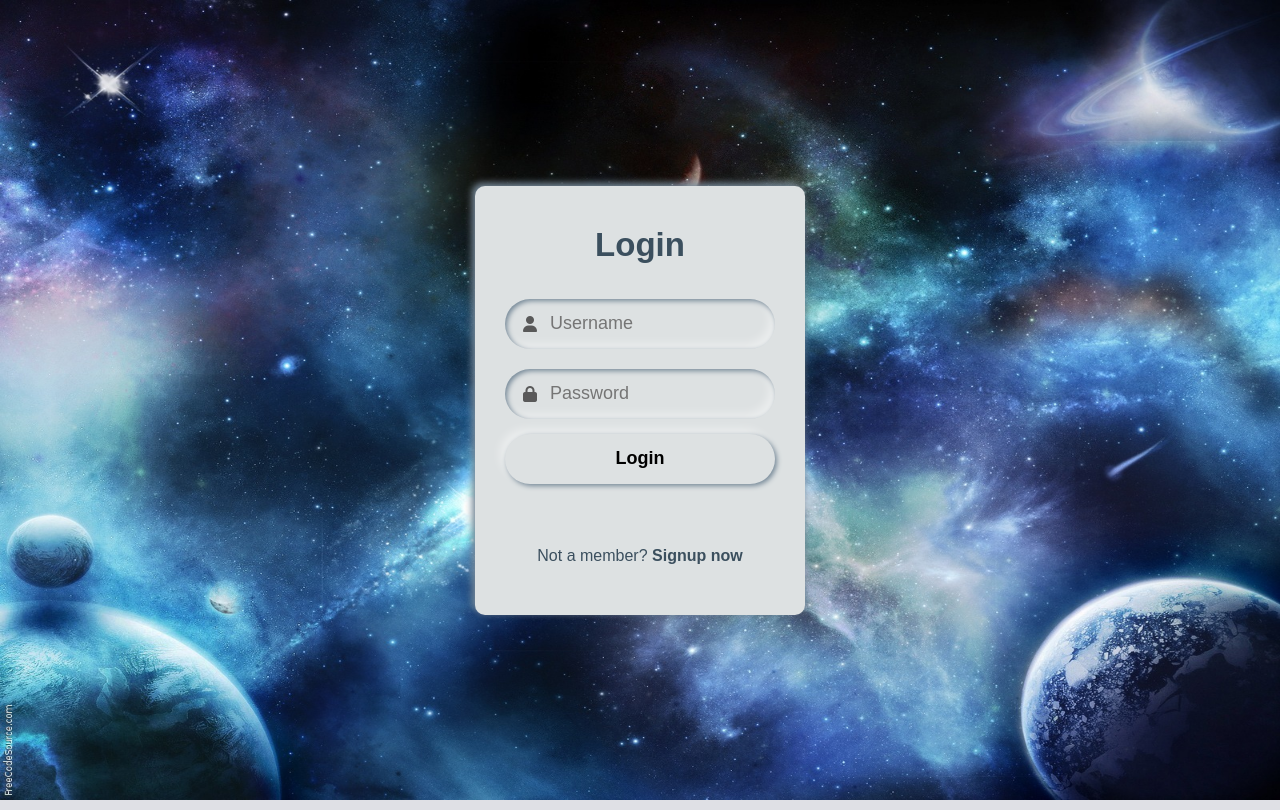
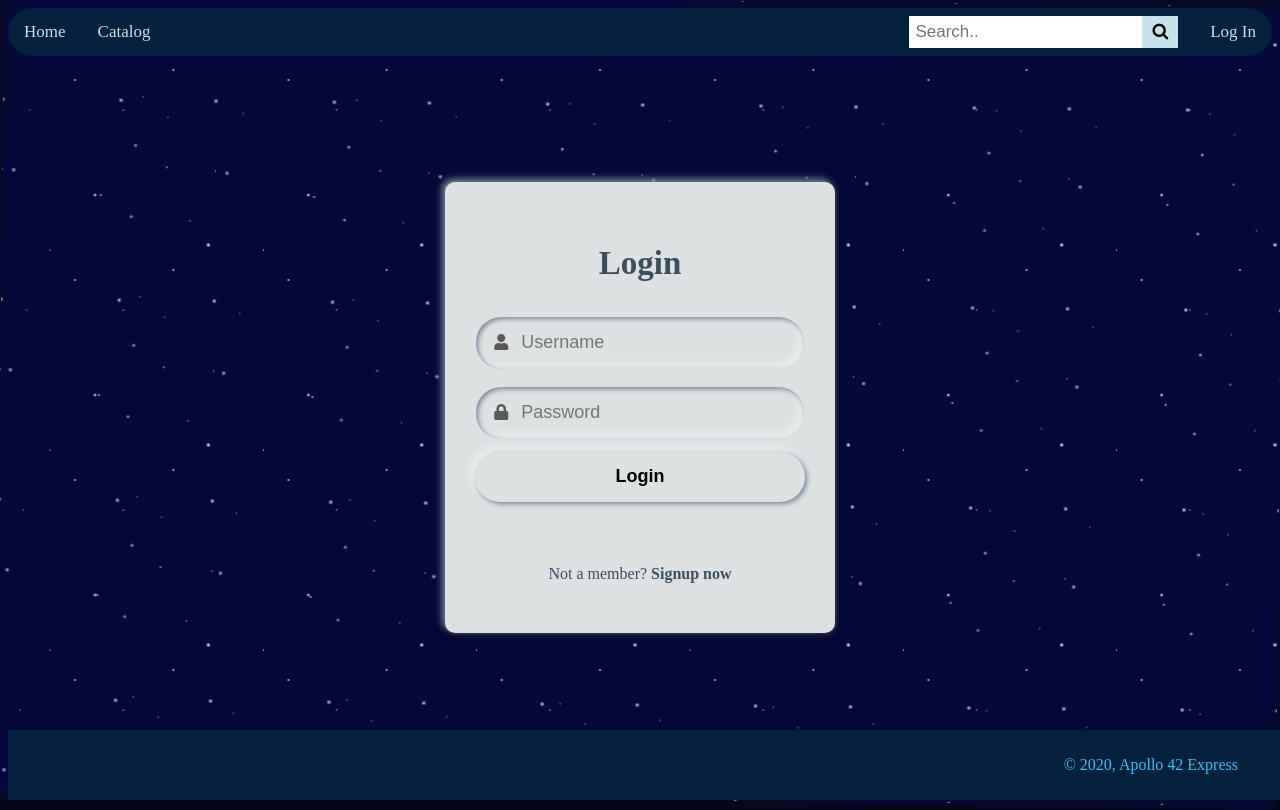
Before and after one commit to ChunwingNg/eCommerce-Site-Demo, a PHP site: page /php/login.php in a window 1280 px wide. Run offline with PHP 8.4, Linux system fonts and the light colour scheme; some libraries are stand-ins or nearby versions.

Commit message:
Massive Styling change to login/registration

```diff
--- a/css/login.css
+++ b/css/login.css
@@ -1,73 +1,61 @@
-html{
-    height: 100%;
-    width: 100%;
-    background-image: url('../img/background.jpg');
-    background-size: 100% 100%;
-    background-repeat: no-repeat;
-
-}
-body{
-    height: 100%;
-    display: grid;
-    place-items: center;
-    text-align: center;
-}
-
-.content{
+.content {
     width: 330px;
     background: #dde1e2;
     border-radius: 10px;
     padding: 40px 30px;
-    box-shadow: -3px -3px 7px #768998,
-    2px 2px 5px rgba(94, 104, 121, 0.288);
+    box-shadow: -3px -3px 7px #768998, 2px 2px 5px rgba(94, 104, 121, 0.288);
+    text-align: center;
+    justify-self: center;
+    margin-left: auto;
+    margin-right: auto;
+    margin-top: 10%;
 }
 
-.content header h1{
+.content header h1 {
     font-size: 33px;
     font-weight: 600;
     margin-bottom: 35px;
     color: #3B4F5E;
 }
 
-.content .field{
+.content .field {
     height: 50px;
     width: 100%;
-    display: flex;
     position: relative;
 }
 
-.field input{
+.field input {
     height: 100%;
-    width: 100%;
+    width: 85%;
     padding-left: 45px;
     font-size: 18px;
     outline: none;
     border: none;
     color: #3B4F5E;
-    background: #dde1e2;                                                                                                                                     /*forgot-pass:hover a{text-decoration: underline}button{margin: 15px 0;width: 100%;height: 50px;color: #000;font-size: 18px;font-weight: 60 background: #dde1e7;border: none;outline: nocursor: pointer;border-radius: 25px;box-shadow: 2px 2px 5px #babecc,-5px -5px 10px #ffffff73;}*/
+    background: #dde1e2;
+    /*forgot-pass:hover a{text-decoration: underline}button{margin: 15px 0;width: 100%;height: 50px;color: #000;font-size: 18px;font-weight: 60 background: #dde1e7;border: none;outline: nocursor: pointer;border-radius: 25px;box-shadow: 2px 2px 5px #babecc,-5px -5px 10px #ffffff73;}*/
     border-radius: 25px;
-    box-shadow: inset 2px 2px 5px #768998,
-    inset -5px -5px 10px #ffffff73;
+    box-shadow: inset 2px 2px 5px #768998, inset -5px -5px 10px #ffffff73;
 }
 
-.field input:focus ~ label{
-    box-shadow: inset 2px 2px 5px #768998,
-    inset -1px -1px 2px #ffffff73;
+.field input:focus~label {
+    box-shadow: inset 2px 2px 5px #768998, inset -1px -1px 2px #ffffff73;
     opacity: 0;
 }
 
-.field:nth-child(2){
+.field:nth-child(2) {
     margin-top: 20px;
 }
 
-.field span{                                                                                                                                     /*forgot-pass:hover a{text-decoration: underline}button{margin: 15px 0;width: 100%;height: 50px;color: #000;font-size: 18px;font-weight: 60 background: #dde1e7;border: none;outline: nocursor: pointer;border-radius: 25px;box-shadow: 2px 2px 5px #babecc,-5px -5px 10px #ffffff73;}*/
+.field span {
+    /*forgot-pass:hover a{text-decoration: underline}button{margin: 15px 0;width: 100%;height: 50px;color: #000;font-size: 18px;font-weight: 60 background: #dde1e7;border: none;outline: nocursor: pointer;border-radius: 25px;box-shadow: 2px 2px 5px #babecc,-5px -5px 10px #ffffff73;}*/
     position: absolute;
     width: 50px;
     line-height: 50px;
     color: #595959;
 }
 
-.field label{
+.field label {
     position: absolute;
     top: 50%;
     left: 45px;
@@ -75,12 +63,13 @@ body{
     color: #666666;
     transform: translateY(-50%);
 }
-.field input:focus ~ label{                                                                                                                                     /*forgot-pass:hover a{text-decoration: underline}button{margin: 15px 0;width: 100%;height: 50px;color: #000;font-size: 18px;font-weight: 60 background: #dde1e7;border: none;outline: nocursor: pointer;border-radius: 25px;box-shadow: 2px 2px 5px #babecc,-5px -5px 10px #ffffff73;}*/
+
+.field input:focus~label {
+    /*forgot-pass:hover a{text-decoration: underline}button{margin: 15px 0;width: 100%;height: 50px;color: #000;font-size: 18px;font-weight: 60 background: #dde1e7;border: none;outline: nocursor: pointer;border-radius: 25px;box-shadow: 2px 2px 5px #babecc,-5px -5px 10px #ffffff73;}*/
     opacity: 0;
 }
 
-
-button {
+.submit_b {
     margin: 15px 0;
     width: 100%;
     height: 50px;
@@ -91,36 +80,36 @@ button {
     outline: none;
     cursor: pointer;
     border-radius: 25px;
-    box-shadow: 2px 2px 5px #768998,
-    -5px -5px 10px #ffffff73;
+    box-shadow: 2px 2px 5px #768998, -5px -5px 10px #ffffff73;
 }
-button a{
+
+.submit_b a {
     color: #3B4F5E;
     text-decoration: none;
 }
-button:focus{
+
+.submit_b:focus {
     color: #1EB1C8;
-    box-shadow: inset 2px 2px 5px #768998,
-    inset -5px -5px 10px #ffffff73;
+    box-shadow: inset 2px 2px 5px #768998, inset -5px -5px 10px #ffffff73;
 }
 
-button:hover{
+.submit_b:hover {
     text-decoration: underline;
 }
 
-.signup{
+.signup {
     font-size: 16px;
     color: #3B4F5E;
     margin: 10px 0;
     padding-top: 50px;
 }
 
-.signup a{
+.signup a {
     font-weight: bold;
     color: #3B4F5E;
     text-decoration: none;
 }
 
-.signup a:hover{
+.signup a:hover {
     text-decoration: underline;
 }
--- a/css/main.css
+++ /dev/null
@@ -1,11 +0,0 @@
-* {
-    margin: 0;
-    padding: 0;
-    box-sizing: border-box;
-    font-family: 'Poppins', sans-serif;
-}
-/*COLOR:*/
-/* #3B4F5E*/
-/* #768998*/
-/* #D1E1E2*/
-/* #1EB1C8*/
--- a/css/style.css
+++ b/css/style.css
@@ -85,7 +85,7 @@ body {
     border: none;
 }
 
-.topnav .search-container button {
+.topnav .search-container .search_b {
     float: right;
     padding: 6px 10px;
     margin-top: 8px;
@@ -95,11 +95,11 @@ body {
     cursor: pointer;
 }
 
-.topnav button {
+.topnav .search_b {
     font-size: 17px;
 }
 
-.topnav .search-container button:hover {
+.topnav .search-container .search_b:hover {
     background: #42BCF3;
 }
 
@@ -122,7 +122,7 @@ body {
     margin-right: auto;
 }
 
-.btn {
+.ebtn {
     position: relative;
     display: block;
     color: #42BCF3;
@@ -137,7 +137,7 @@ body {
     transition: 1s all ease;
 }
 
-.btn::before {
+.ebtn::before {
     background: #015CAA;
     content: "";
     position: absolute;
@@ -148,13 +148,13 @@ body {
     transition: all 0.6s ease;
 }
 
-.btn::before {
+.ebtn::before {
     width: 100%;
     height: 0%;
     transform: translate(-50%, -50%) rotate(45deg);
 }
 
-.btn:hover::before {
+.ebtn:hover::before {
     height: 450%;
 }
 
@@ -238,7 +238,7 @@ footer {
 
 /* Catalog styling */
 
-.catalog_content {
+.content-main {
     background-color: #0592d33d;
     border-radius: 10px;
     box-shadow: -3px -3px 7px #768998, 2px 2px 5px rgba(94, 104, 121, 0.288);
@@ -247,3 +247,7 @@ footer {
     margin-left: 190px;
     margin-top: 75px;
 }
+
+h1 {
+    color: 42BCF3;
+}
--- a/php/base.php
+++ b/php/base.php
@@ -55,7 +55,7 @@
     <div class="search-container">
         <form action="catalog.php" method="post">
             <input type="text" placeholder="Search.." name="search">
-            <button type="submit" name="catalog_search"><i class="fa fa-search"></i></button>
+            <button type="submit" name="catalog_search" class="search_b"><i class="fa fa-search"></i></button>
         </form>
     </div>
 </div>
--- a/php/homepage.php
+++ b/php/homepage.php
@@ -20,7 +20,7 @@
             <div class="right-c">
                 <h3 class="desc">Apollo 42 express is a vast Space-based enterprise that sells all the commodities that you would need on your travels through the endless expanse of space. We value our customers time with our state of the art hyperdrive delivery service that is guaranteed to arrive in your solar system within 50 nanoseconds or your money back guarantee. Whether it be fresh hypermatter mined from the homeworld of the Terasec species or a simple water bottle from earth. We'll get it to you quickly and efficiently. Hit the button below to explore our catalog.</h3>
                 <div class="middle">
-                    <a href="catalog.php" class="btn"><span>Blast Off!</span></a>
+                    <a href="catalog.php" class="ebtn"><span>Blast Off!</span></a>
                 </div>
             </div>
         </div>
--- a/php/login.php
+++ b/php/login.php
@@ -1,8 +1,14 @@
 <?php
+    if(!isset($_SESSION))
+    {
+        session_start();
+    }
     require_once('database-connection.php');
 
-    //$addresses = $db->query("SELECT * FROM address WHERE fk_address_user=$_SESSION[id]");
-    //$cards = $db->query("SELECT * FROM card WHERE fk_card_user=$_SESSION[id]");
+    if(isset($_SESSION['isLogged']) && $_SESSION['isLogged'] == 1){
+        header("Location: error.php");
+        exit;
+    }
 ?>
 
 <!DOCTYPE html>
@@ -12,9 +18,12 @@
     <meta name="viewport" content="width=device-width, initial-scale=1.0">
     <title>Login</title>
     <link rel="stylesheet" type="text/css" href="../css/login.css">
-    <link rel="stylesheet" type="text/css" href="../css/main.css">
     <script src="https://kit.fontawesome.com/a076d05399.js"></script>
 </head>
+
+<?php
+    include('base.php');
+?>
 <body>
 <div class="content">
 <header><h1>Login</h1></header>
@@ -22,7 +31,7 @@
     <form action="login-action.php" method="post" id="login">
         <div class="field">
             <span class="fas fa-user"></span>
-        <input type="text" name="userNm" placeholder="Username" required>
+            <input type="text" name="userNm" placeholder="Username" required>
 <!--        <label>Username</label>-->
         </div>
         <div class="field">
@@ -31,7 +40,7 @@
 <!--        <label>Password</label>-->
         </div>
         <div class="field">
-        <button type="submit" name="login-action" value="Login" class="btn btn1">Login</button>
+        <button type="submit" name="login-action" value="Login" class="submit_b">Login</button>
         </div>
     </form>
 <br>
@@ -39,5 +48,6 @@
 
 </main>
 </div>
+<?=template_footer()?>
 </body>
 </html>
--- a/php/userpage.php
+++ b/php/userpage.php
@@ -2,6 +2,11 @@
     if(!isset($_SESSION))
     {
         session_start();
+    }
+
+    if(!isset($_SESSION['isLogged']) || $_SESSION['isLogged'] == 0){
+        header("Location: error.php");
+        exit;
     }
     require_once('database-connection.php');
 
```
Also changed, not shown: php/error.php (added, +12 -0 lines), php/login-action.php (+7 -0 lines), php/registration.php (+11 -5 lines).
